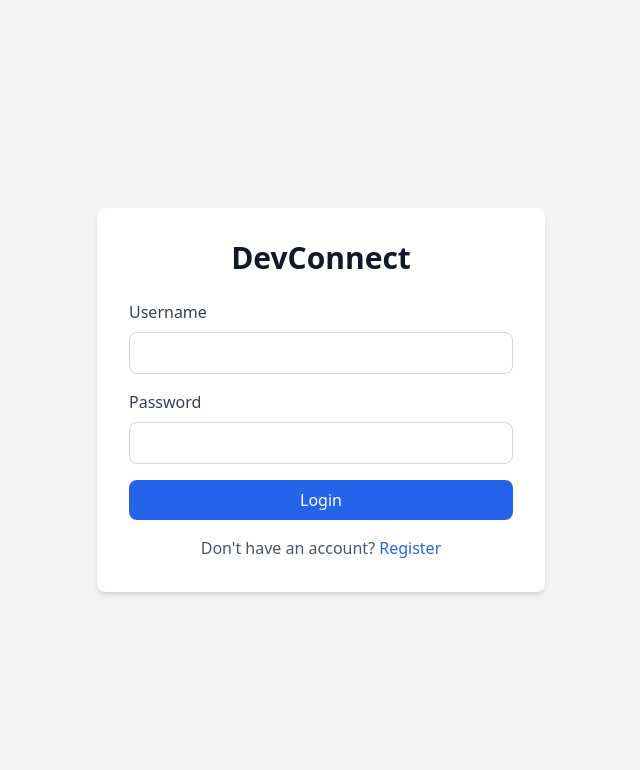
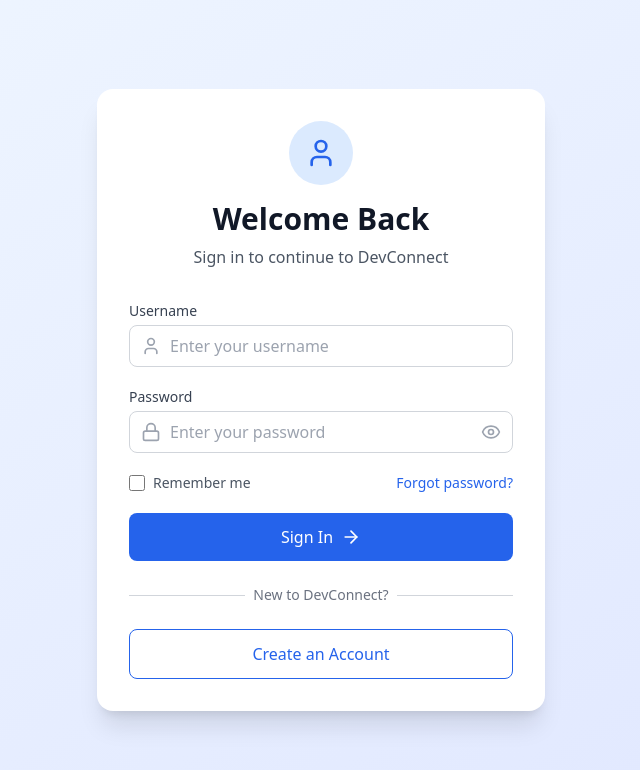
Before and after one commit to Ugo2001/devconnect-frontend, a React (Vite) app: page /login in a window 1280 px wide. Shown: the top 770 px of the page, without its empty margins (319-959 px from the left). Built offline with nearby package versions, Linux system fonts and the light colour scheme.

Commit message:
Added new routers

```diff
--- /dev/null
+++ b/src/pages/ForgotPassword.jsx
@@ -0,0 +1,43 @@
+// components/ForgotPassword.jsx
+import React from 'react';
+import { ArrowLeft, Mail } from 'lucide-react';
+
+const ForgotPassword = () => {
+  return (
+    <div className="min-h-screen bg-gradient-to-br from-blue-50 to-indigo-100 flex items-center justify-center p-4">
+      <div className="bg-white rounded-2xl shadow-xl p-8 max-w-md w-full">
+        <a href="/login" className="inline-flex items-center text-blue-600 hover:text-blue-700 mb-6">
+          <ArrowLeft className="w-4 h-4 mr-2" />
+          Back to Login
+        </a>
+
+        <div className="text-center mb-8">
+          <div className="inline-flex items-center justify-center w-16 h-16 bg-blue-100 rounded-full mb-4">
+            <Mail className="w-8 h-8 text-blue-600" />
+          </div>
+          <h1 className="text-3xl font-bold text-gray-900 mb-2">Forgot Password?</h1>
+          <p className="text-gray-600">Enter your email to reset your password</p>
+        </div>
+
+        <div className="space-y-5">
+          <div>
+            <label className="block text-sm font-medium text-gray-700 mb-1">
+              Email Address
+            </label>
+            <input
+              type="email"
+              className="w-full px-4 py-2 border border-gray-300 rounded-lg focus:ring-2 focus:ring-blue-500 focus:border-transparent outline-none transition"
+              placeholder="your@email.com"
+            />
+          </div>
+
+          <button className="w-full bg-blue-600 text-white py-3 rounded-lg font-medium hover:bg-blue-700 transition">
+            Send Reset Link
+          </button>
+        </div>
+      </div>
+    </div>
+  );
+};
+
+export default ForgotPassword;
--- a/src/pages/Login.jsx
+++ b/src/pages/Login.jsx
@@ -2,80 +2,205 @@
 // src/pages/Login.jsx - Login Page
 // ============================================================================
 
-import { useState } from 'react';
-import { useNavigate } from 'react-router-dom';
-import { useAuth } from '../hooks/useAuth';
+import React, { useState } from 'react';
+import { useNavigate, Link } from 'react-router-dom';
+import { AlertCircle, Eye, EyeOff, Lock, User, ArrowRight } from 'lucide-react';
+import { useAuthStore } from '../store/authStore';
 
 export const LoginPage = () => {
-  const [username, setUsername] = useState('');
-  const [password, setPassword] = useState('');
-  const [error, setError] = useState('');
+  const navigate = useNavigate();
+  const login = useAuthStore((state) => state.login);
+
+  const [formData, setFormData] = useState({
+    username: '',
+    password: ''
+  });
+
+  const [errors, setErrors] = useState({});
+  const [showPassword, setShowPassword] = useState(false);
   const [loading, setLoading] = useState(false);
-  const navigate = useNavigate();
-  const { login } = useAuth();
+  const [rememberMe, setRememberMe] = useState(false);
+
+  const validateForm = () => {
+    const newErrors = {};
+
+    if (!formData.username) {
+      newErrors.username = 'Username is required';
+    }
+
+    if (!formData.password) {
+      newErrors.password = 'Password is required';
+    }
+
+    setErrors(newErrors);
+    return Object.keys(newErrors).length === 0;
+  };
+
+  const handleChange = (e) => {
+    const { name, value } = e.target;
+    setFormData(prev => ({
+      ...prev,
+      [name]: value
+    }));
+
+    if (errors[name]) {
+      setErrors(prev => ({
+        ...prev,
+        [name]: ''
+      }));
+    }
+  };
 
   const handleSubmit = async (e) => {
     e.preventDefault();
+
+    if (!validateForm()) {
+      return;
+    }
+
+    setLoading(true);
+    setErrors({});
+
     try {
-      setLoading(true);
-      setError('');
-      await login(username, password);
+      await login(formData.username, formData.password);
+
+      if (rememberMe) {
+        localStorage.setItem('remember_me', 'true');
+      }
+
       navigate('/');
     } catch (err) {
-      setError(err.message || 'Login failed');
+      console.error('Login error:', err);
+      setErrors({
+        general: err.response?.data?.detail || 'Invalid username or password'
+      });
     } finally {
       setLoading(false);
     }
   };
 
   return (
-    <div className="min-h-screen bg-gray-100 flex items-center justify-center px-4">
-      <div className="max-w-md w-full bg-white rounded-lg shadow-md p-8">
-        <h1 className="text-3xl font-bold text-gray-900 mb-6 text-center">DevConnect</h1>
+    <div className="min-h-screen bg-gradient-to-br from-blue-50 to-indigo-100 flex items-center justify-center p-4">
+      <div className="bg-white rounded-2xl shadow-xl p-8 max-w-md w-full">
+        <div className="text-center mb-8">
+          <div className="inline-flex items-center justify-center w-16 h-16 bg-blue-100 rounded-full mb-4">
+            <User className="w-8 h-8 text-blue-600" />
+          </div>
+          <h1 className="text-3xl font-bold text-gray-900 mb-2">Welcome Back</h1>
+          <p className="text-gray-600">Sign in to continue to DevConnect</p>
+        </div>
 
-        <form onSubmit={handleSubmit} className="space-y-4">
+        {errors.general && (
+          <div className="mb-6 p-4 bg-red-50 border border-red-200 rounded-lg flex items-start gap-3">
+            <AlertCircle className="w-5 h-5 text-red-600 flex-shrink-0 mt-0.5" />
+            <p className="text-sm text-red-800">{errors.general}</p>
+          </div>
+        )}
+
+        <form onSubmit={handleSubmit} className="space-y-5">
           <div>
-            <label className="block text-gray-700 font-medium mb-2">Username</label>
+            <label className="block text-sm font-medium text-gray-700 mb-1">
+              Username
+            </label>
+            <div className="relative">
+              <User className="absolute left-3 top-1/2 transform -translate-y-1/2 w-5 h-5 text-gray-400" />
               <input
                 type="text"
-              value={username}
-              onChange={(e) => setUsername(e.target.value)}
-              className="w-full px-4 py-2 border border-gray-300 rounded-lg focus:outline-none focus:ring-2 focus:ring-blue-500"
-              required
-              disabled={loading}
+                name="username"
+                value={formData.username}
+                onChange={handleChange}
+                className={`w-full pl-10 pr-4 py-2 border rounded-lg focus:ring-2 focus:ring-blue-500 focus:border-transparent outline-none transition ${
+                  errors.username ? 'border-red-300' : 'border-gray-300'
+                }`}
+                placeholder="Enter your username"
+                autoComplete="username"
               />
+            </div>
+            {errors.username && (
+              <p className="mt-1 text-sm text-red-600">{errors.username}</p>
+            )}
           </div>
 
           <div>
-            <label className="block text-gray-700 font-medium mb-2">Password</label>
+            <label className="block text-sm font-medium text-gray-700 mb-1">
+              Password
+            </label>
+            <div className="relative">
+              <Lock className="absolute left-3 top-1/2 transform -translate-y-1/2 w-5 h-5 text-gray-400" />
               <input
-              type="password"
-              value={password}
-              onChange={(e) => setPassword(e.target.value)}
-              className="w-full px-4 py-2 border border-gray-300 rounded-lg focus:outline-none focus:ring-2 focus:ring-blue-500"
-              required
-              disabled={loading}
+                type={showPassword ? 'text' : 'password'}
+                name="password"
+                value={formData.password}
+                onChange={handleChange}
+                className={`w-full pl-10 pr-12 py-2 border rounded-lg focus:ring-2 focus:ring-blue-500 focus:border-transparent outline-none transition ${
+                  errors.password ? 'border-red-300' : 'border-gray-300'
+                }`}
+                placeholder="Enter your password"
+                autoComplete="current-password"
               />
+              <button
+                type="button"
+                onClick={() => setShowPassword(!showPassword)}
+                className="absolute right-3 top-1/2 transform -translate-y-1/2 text-gray-400 hover:text-gray-600"
+              >
+                {showPassword ? <EyeOff className="w-5 h-5" /> : <Eye className="w-5 h-5" />}
+              </button>
+            </div>
+            {errors.password && (
+              <p className="mt-1 text-sm text-red-600">{errors.password}</p>
+            )}
           </div>
 
-          {error && (
-            <div className="bg-red-100 border border-red-400 text-red-700 px-4 py-3 rounded">
-              {error}
+          <div className="flex items-center justify-between">
+            <label className="flex items-center">
+              <input
+                type="checkbox"
+                checked={rememberMe}
+                onChange={(e) => setRememberMe(e.target.checked)}
+                className="w-4 h-4 text-blue-600 border-gray-300 rounded focus:ring-blue-500"
+              />
+              <span className="ml-2 text-sm text-gray-600">Remember me</span>
+            </label>
+            <Link to="/forgot-password" className="text-sm text-blue-600 hover:text-blue-700 font-medium">
+              Forgot password?
+            </Link>
           </div>
-          )}
 
           <button
             type="submit"
             disabled={loading}
-            className="w-full bg-blue-600 text-white py-2 rounded-lg hover:bg-blue-700 disabled:bg-gray-400 transition"
+            className="w-full bg-blue-600 text-white py-3 rounded-lg font-medium hover:bg-blue-700 focus:outline-none focus:ring-2 focus:ring-blue-500 focus:ring-offset-2 transition disabled:opacity-50 disabled:cursor-not-allowed flex items-center justify-center gap-2"
           >
-            {loading ? 'Logging in...' : 'Login'}
+            {loading ? (
+              'Signing in...'
+            ) : (
+              <>
+                Sign In
+                <ArrowRight className="w-5 h-5" />
+              </>
+            )}
           </button>
         </form>
 
-        <p className="mt-4 text-center text-gray-600">
-          Don't have an account? <a href="/register" className="text-blue-600 hover:underline">Register</a>
-        </p>
+        <div className="mt-6">
+          <div className="relative">
+            <div className="absolute inset-0 flex items-center">
+              <div className="w-full border-t border-gray-300"></div>
+            </div>
+            <div className="relative flex justify-center text-sm">
+              <span className="px-2 bg-white text-gray-500">New to DevConnect?</span>
+            </div>
+          </div>
+
+          <div className="mt-6">
+            <Link
+              to="/register"
+              className="w-full inline-flex items-center justify-center px-4 py-3 border border-blue-600 text-blue-600 rounded-lg font-medium hover:bg-blue-50 focus:outline-none focus:ring-2 focus:ring-blue-500 focus:ring-offset-2 transition"
+            >
+              Create an Account
+            </Link>
+          </div>
+        </div>
       </div>
     </div>
   );
--- a/src/pages/Registration.jsx
+++ b/src/pages/Registration.jsx
@@ -1,7 +1,11 @@
 import React, { useState } from 'react';
+import { useNavigate, Link } from 'react-router-dom';
 import { AlertCircle, CheckCircle, Eye, EyeOff, Mail, User, Lock } from 'lucide-react';
+import { apiClient } from '../services/api';
 
-const RegistrationPage = () => {
+export const RegistrationPage = () => {
+  const navigate = useNavigate();
+
   const [formData, setFormData] = useState({
     username: '',
     email: '',
@@ -59,8 +63,7 @@ const RegistrationPage = () => {
   };
 
   const handleChange = (e) => {
-    const name = e.target.name;
-    const value = e.target.value;
+    const { name, value } = e.target;
     setFormData(prev => ({
       ...prev,
       [name]: value
@@ -85,51 +88,37 @@ const RegistrationPage = () => {
   setErrors({});
 
   try {
-      const response = await fetch('http://localhost:8000/api/users/', {
-        method: 'POST',
-        headers: {
-          'Content-Type': 'application/json',
-        },
-        body: JSON.stringify({
+    const response = await apiClient.register({
       username: formData.username,
       email: formData.email,
       first_name: formData.firstName,
       last_name: formData.lastName,
       password: formData.password,
       password_confirm: formData.passwordConfirm
-        })
     });
 
-      const data = await response.json();
-
-      if (response.ok) {
-        localStorage.setItem('access_token', data.tokens.access);
-        localStorage.setItem('refresh_token', data.tokens.refresh);
-        localStorage.setItem('user', JSON.stringify(data.user));
+    // Optionally store tokens if returned
+    if (response.tokens) {
+      apiClient.setTokens(response.tokens.access, response.tokens.refresh);
+    }
 
     setSuccess(true);
 
     setTimeout(() => {
-          window.location.href = '/dashboard';
+      navigate('/');
     }, 2000);
-      } else {
-        const apiErrors = {};
-        Object.keys(data).forEach(key => {
-          if (Array.isArray(data[key])) {
-            apiErrors[key] = data[key][0];
-          } else {
-            apiErrors[key] = data[key];
-          }
-        });
-        setErrors(apiErrors);
-      }
   } catch (err) {
     console.error('Registration error:', err);
-      setErrors({ general: 'An error occurred. Please try again.' });
+    const apiErrors = {};
+    if (err.message) {
+      apiErrors.general = err.message;
+    }
+    setErrors(apiErrors);
   } finally {
     setLoading(false);
   }
 };
+
 
   if (success) {
     return (
@@ -160,7 +149,7 @@ const RegistrationPage = () => {
           </div>
         )}
 
-        <div className="space-y-5">
+        <form onSubmit={handleSubmit} className="space-y-5">
           <div>
             <label className="block text-sm font-medium text-gray-700 mb-1">
               Username *
@@ -305,25 +294,34 @@ const RegistrationPage = () => {
           </div>
 
           <button
-            onClick={handleSubmit}
+            type="submit"
             disabled={loading}
             className="w-full bg-blue-600 text-white py-3 rounded-lg font-medium hover:bg-blue-700 focus:outline-none focus:ring-2 focus:ring-blue-500 focus:ring-offset-2 transition disabled:opacity-50 disabled:cursor-not-allowed"
           >
             {loading ? 'Creating Account...' : 'Create Account'}
           </button>
+        </form>
+
+        <div className="mt-6">
+          <div className="relative">
+            <div className="absolute inset-0 flex items-center">
+              <div className="w-full border-t border-gray-300"></div>
+            </div>
+            <div className="relative flex justify-center text-sm">
+              <span className="px-2 bg-white text-gray-500">Already have an account?</span>
+            </div>
           </div>
 
-        <div className="mt-6 text-center">
-          <p className="text-sm text-gray-600">
-            Already have an account?{' '}
-            <a href="/login" className="text-blue-600 hover:text-blue-700 font-medium">
-              Sign in
-            </a>
-          </p>
+          <div className="mt-6">
+            <Link
+              to="/login"
+              className="w-full inline-flex items-center justify-center px-4 py-3 border border-blue-600 text-blue-600 rounded-lg font-medium hover:bg-blue-50 focus:outline-none focus:ring-2 focus:ring-blue-500 focus:ring-offset-2 transition"
+            >
+              Sign In Instead
+            </Link>
+          </div>
         </div>
       </div>
     </div>
   );
 };
-
-export default RegistrationPage;
--- a/src/services/api.js
+++ b/src/services/api.js
@@ -1,6 +1,7 @@
 // ============================================================================
 // src/services/api.js - API Service with JWT Token Management
 // ============================================================================
+
 
 const API_BASE_URL = import.meta.env.VITE_API_URL || 'http://localhost:8000/api';
 
```
Also changed, not shown: src/App.jsx (+23 -0 lines), src/store/authStore.js (+30 -1 lines), 1 other file (tests, documents, lock files or other folders). Lines whose indentation alone changed are shown as unchanged.
